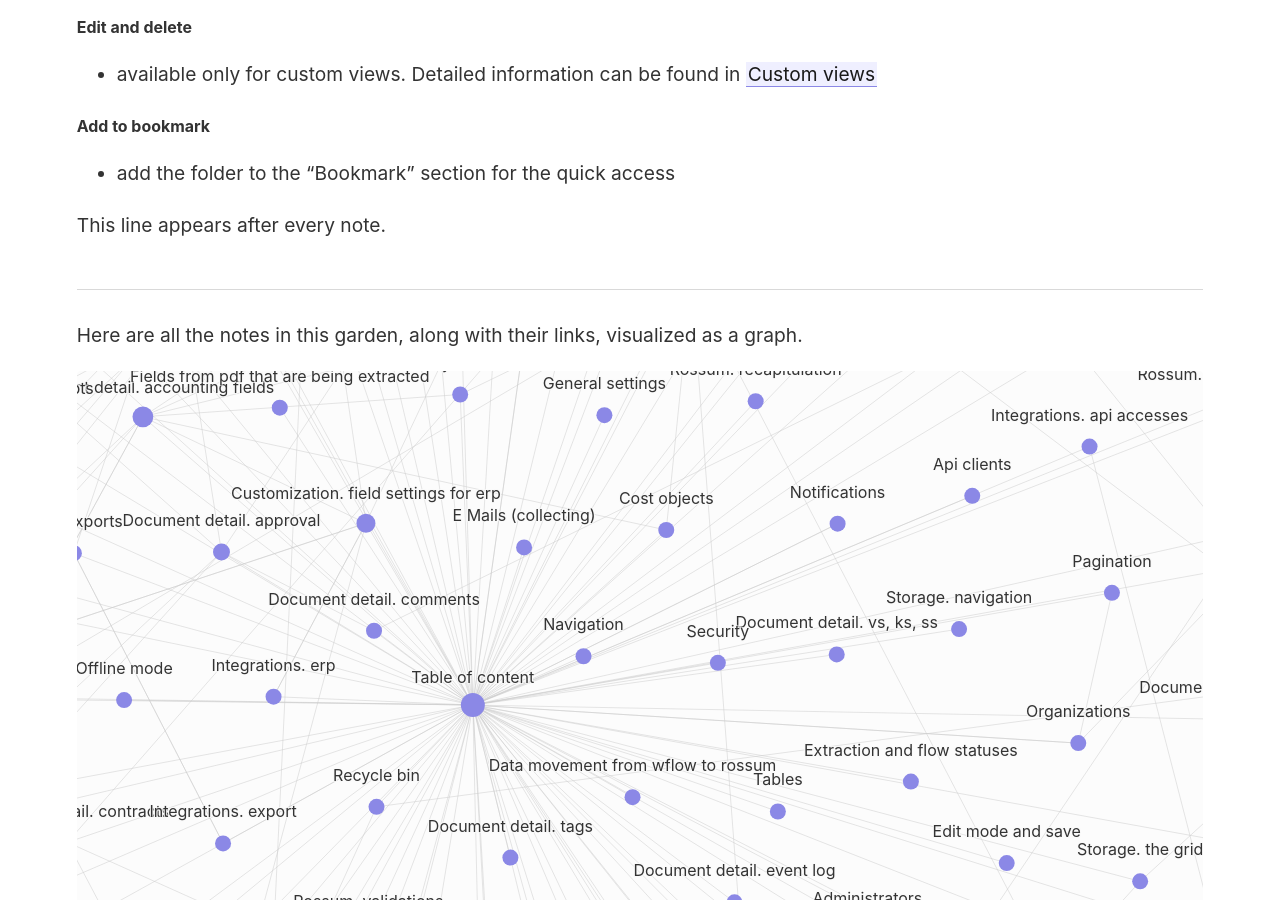
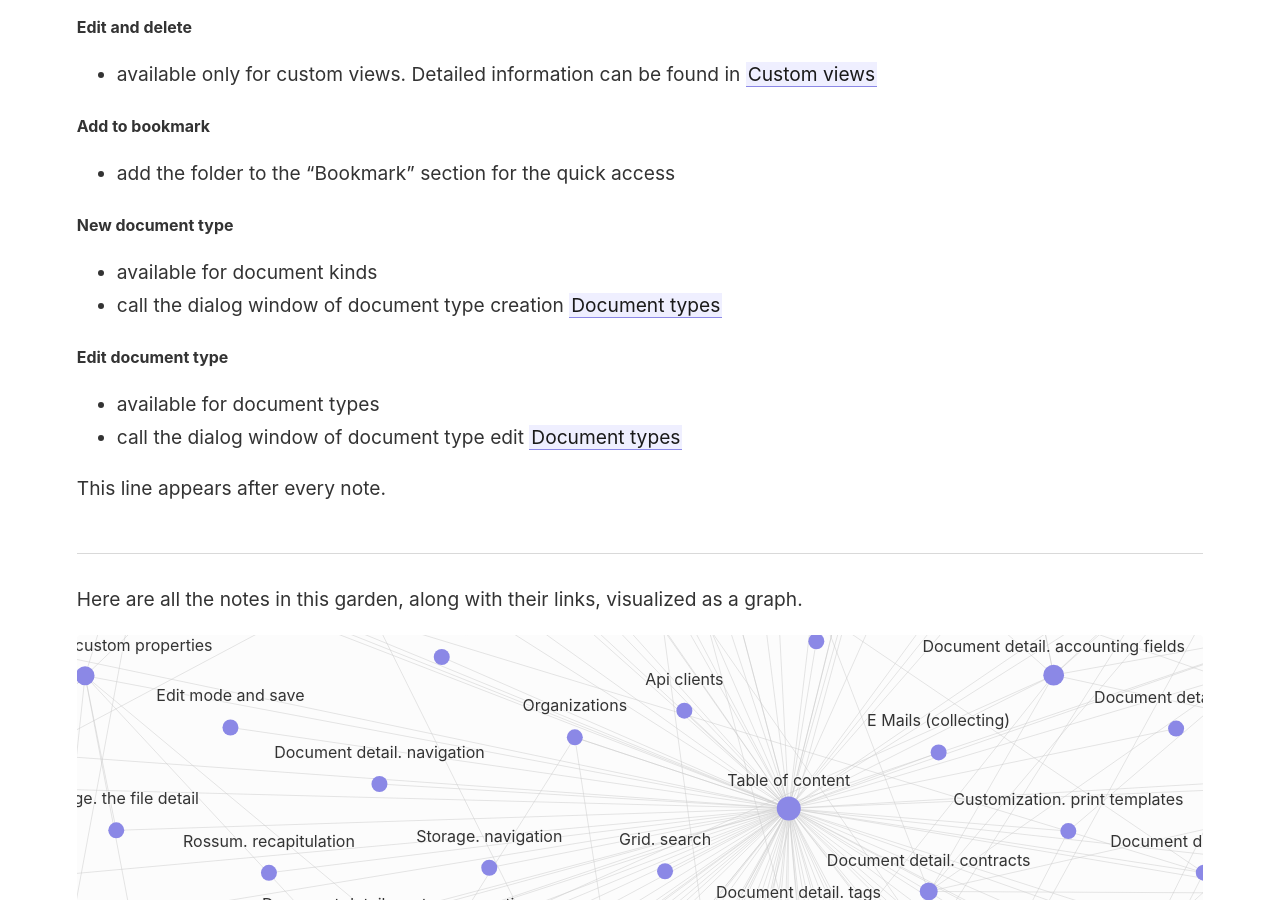
Before and after one commit to grusha89/digitalgarden, a Jekyll site: the page built from _notes/Navigation/Context menu.md, in a window 1280 px wide and 900 px high, scrolled down 1030 px. Built offline with Jekyll 4.4.1, drawn with Linux system fonts in a browser that asks for light colours; some of the changed text lies outside the part shown.

```diff
--- a/_notes/Navigation/Context menu.md
+++ b/_notes/Navigation/Context menu.md
@@ -25,3 +25,11 @@ Folders that don't have context menu:
 
 ##### Add to bookmark
 * add the folder to the "Bookmark" section for the quick access
+
+##### New document type
+* available for document kinds
+* call the dialog window of document type creation [[Document types]]
+
+##### Edit document type
+* available for document types
+* call the dialog window of document type edit [[Document types]]
--- a/_notes/Table of content.md
+++ b/_notes/Table of content.md
@@ -102,7 +102,8 @@ Notifications
 - [[Document types]]
 - [[E-mails (Collecting)]]
 - [[Customization. Custom properties]]
-- [[Customization. Appearance]]
+- [[Customization. Columns Settings]]
+- [[Customization. Fields on document]]
 - [[Customization. Field settings for ERP]]
 - [[Customization. Validations]]
 - [[Customization. Print templates]]
```
Also changed, not shown: _notes/Documents/Document detail/Document detail. Lines.md (+4 -4 lines), _notes/Other settings/Registers administration/Contacts.md (+2 -3 lines), _notes/Rossum/Rossum. Validations.md (+9 -0 lines), _notes/Settings/Customization. Fields on the document.md (added, +30 -0 lines), _notes/Settings/Integrations. Export.md (+8 -4 lines).
